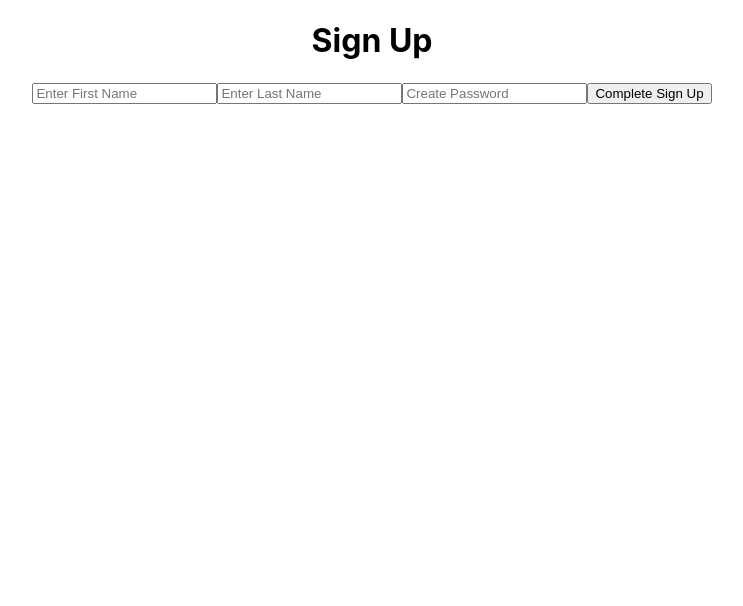
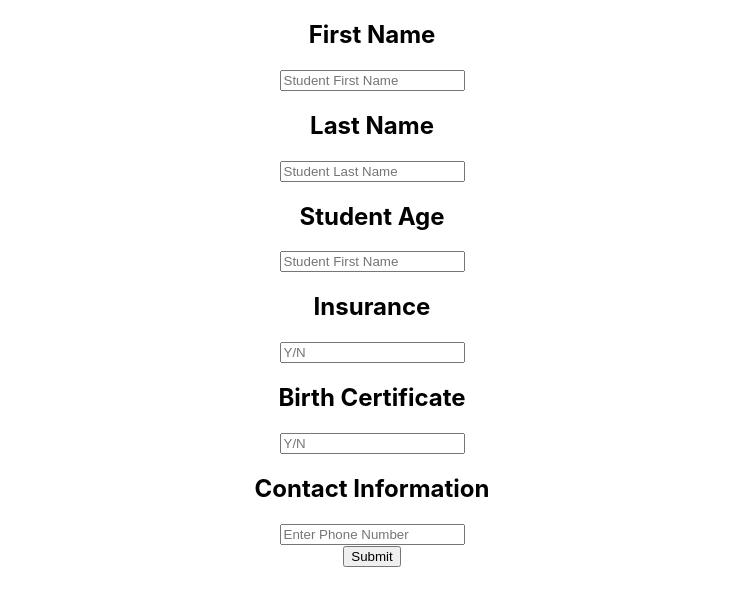
Before and after one commit to build-week-educell/frontend, a React (Create React App) app in the folder schoolsocial/: page / in a window 1280 px wide. Shown: the top 606 px of the page, without its empty margins (268-1011 px from the left). Built offline with nearby package versions, Linux system fonts and the light colour scheme.

Commit message:
student stuff updated

```diff
--- a/schoolsocial/src/App.js
+++ b/schoolsocial/src/App.js
@@ -1,13 +1,13 @@
 import React, { Component } from 'react';
 import './App.css';
 
-import Signup from './components/Signup';
+import StudentForm from './components/Student Components/StudentForm';
 
 class App extends Component {
   render() {
     return (
       <div className="App">
-        <Signup />
+        <StudentForm />
       </div>
     );
   }
--- a/schoolsocial/src/components/Student Components/StudentForm.js
+++ b/schoolsocial/src/components/Student Components/StudentForm.js
@@ -0,0 +1,91 @@
+import React, { Component } from 'react';
+
+class StudentForm extends Component {
+    constructor(props) {
+        super(props);
+        this.state = {
+            firstName: '',
+            lastName: '',
+            age: '',
+            insurance: '',
+            birthCertificate: '',
+            phoneNumber: ''
+         }
+    }
+
+    handleInputChange = event => {
+        this.setState({
+            [event.target.name]: event.target.value
+        })
+    }
+
+    render() {
+        return (
+            <div>
+                <h2>First Name</h2>
+                <input
+                    type='text'
+                    placeholder='Student First Name'
+                    value={this.state.firstName}
+                    onChange={this.handleInputChange}
+                    name='firstname'
+                />
+                <br></br>
+
+                <h2>Last Name</h2>
+                <input
+                    type='text'
+                    placeholder='Student Last Name'
+                    value={this.state.lastName}
+                    onChange={this.handleInputChange}
+                    name='lastname'
+                />
+                <br></br>
+
+
+                <h2>Student Age</h2>
+                <input
+                    type='number'
+                    placeholder='Student First Name'
+                    value={this.state.age}
+                    onChange={this.handleInputChange}
+                    name='age'
+                />
+                <br></br>
+
+                <h2>Insurance</h2>
+                <input
+                    type='text'
+                    placeholder='Y/N'
+                    value={this.state.insurance}
+                    onChange={this.handleInputChange}
+                    name='insurance'
+                />
+                <br></br>
+
+                <h2>Birth Certificate</h2>
+                <input
+                    type='text'
+                    placeholder='Y/N'
+                    value={this.state.birthCertificate}
+                    onChange={this.handleInputChange}
+                    name='birth certificate'
+                />
+                <br></br>
+
+                <h2>Contact Information</h2>
+                <input
+                    type='text'
+                    placeholder='Enter Phone Number'
+                    onChange={this.handleInputChange}
+                    name='phone number'
+                />
+                <br></br>
+
+                <button>Submit</button>
+            </div>
+         );
+    }
+}
+
+export default StudentForm;
```
Also changed, not shown: schoolsocial/src/components/Student Components/Student.js (deleted, +0 -66 lines).
